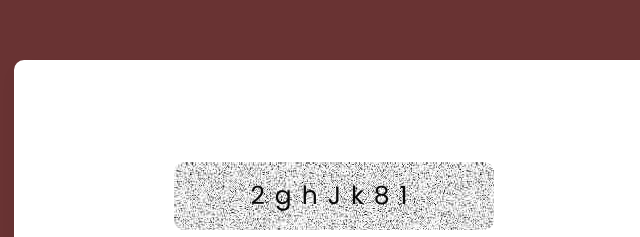
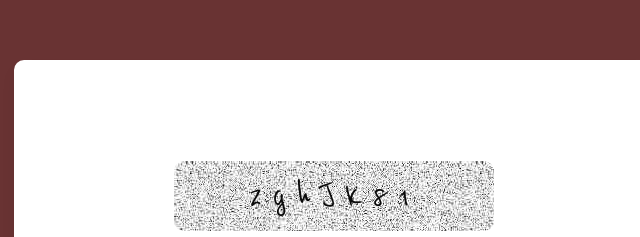
Before and after one commit to VarshaaSK/Captcha, a plain HTML site: page index.html in a window 1280 px wide. Shown: the part 140-377 px from the top of the page, 306-946 px from the left. Drawn offline with Linux system fonts and the light colour scheme.

Commit message:
Add . font style changed

```diff
--- a/style.css
+++ b/style.css
@@ -1,5 +1,6 @@
 @import url('https://fonts.googleapis.com/css2?family=Poppins:wght@400;500;600;700&display=swap');
 @import url('https://fonts.googleapis.com/css2?family=Source+Code+Pro:wght@300&display=swap');
+@import url('https://fonts.googleapis.com/css2?family=Reenie+Beanie&display=swap');
 
 *{
     padding: 0;
@@ -36,9 +37,9 @@ body{
 .captcha{
     background: url("Images/captcha.jpg");
     color: #0a0a0a;
-    font-size: 25px;
+    font-size: 40px;
     letter-spacing: 10px;
-    font-family: 'Poppins',sans-serif;
+    font-family: 'Reenie Beanie', cursive;
     padding: 15px;
     margin-bottom: 10px;
     width: 50%;
```
